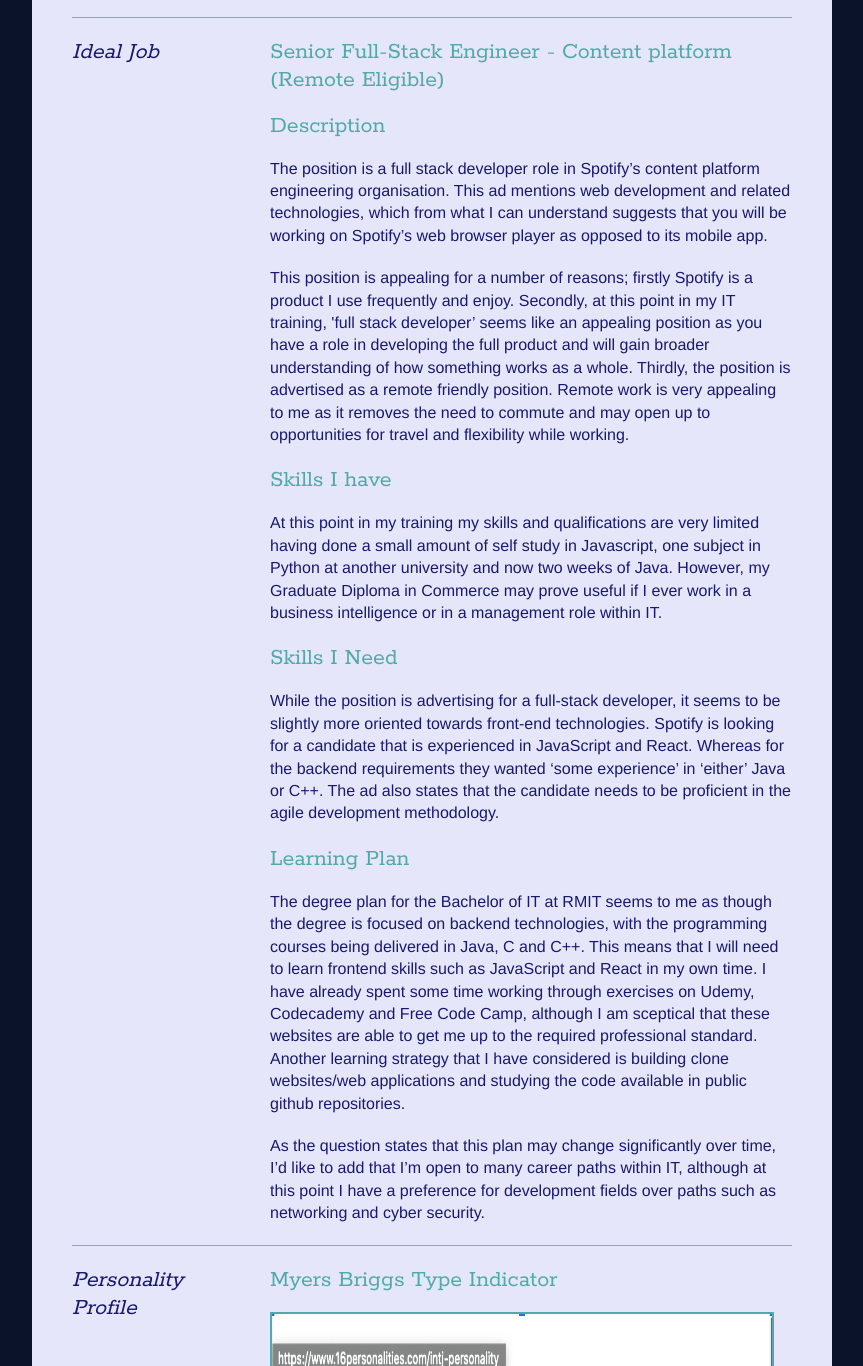
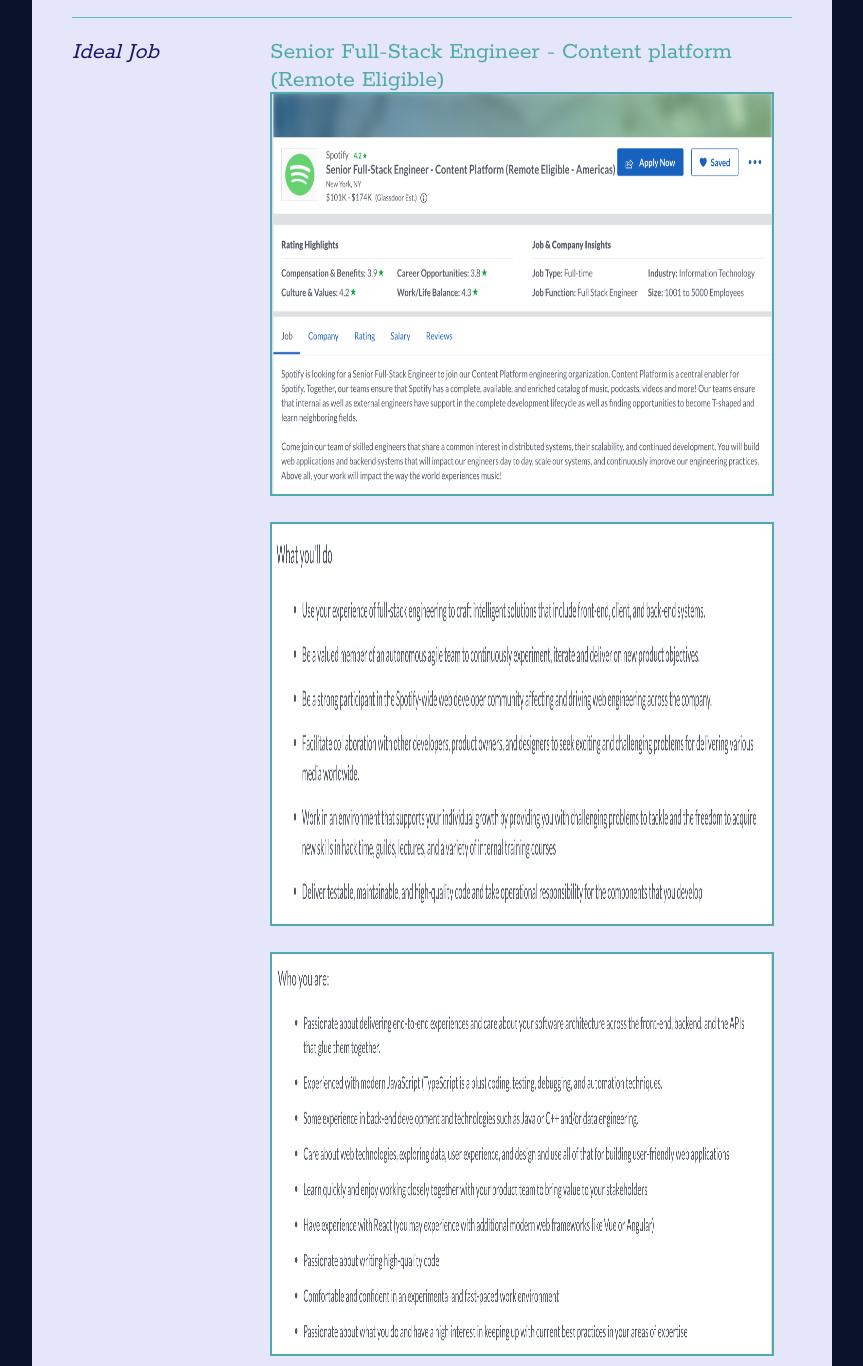
Before and after one commit to mvalpi528/IntroToITAssingment1, a plain HTML site: page index.html in a window 1280 px wide. Shown: the part 1770-3136 px from the top of the page, without its empty margins (208-1071 px from the left). Drawn offline with Linux system fonts and the light colour scheme.

Commit message:
Added new images for job ad section

```diff
--- a/index.html
+++ b/index.html
@@ -104,6 +104,10 @@
 			<div class="sectionContent">
 				<article>
 					<h2>Senior Full-Stack Engineer - Content platform (Remote Eligible)</h2>
+					<p><img src="SpotifyJobAd(1:4).png" alt="Spotify job ad 1 of 4" width="500" height="400" /></p>
+					<p><img src="SpotifyJobAd(2:4).png" alt="Spotify job ad 2 of 4" width="500" height="400" /></p>
+					<p><img src="SpotifyJobAd(3:4).png" alt="Spotify job ad 3 of 4" width="500" height="400" /></p>
+					<p><img src="SpotifyJobAd(4:4).png" alt="Spotify job ad 4 of 4" width="500" height="400" /></p>
 					<p></p>
 					<h2>Description</h2>
 					<p></p>
```
